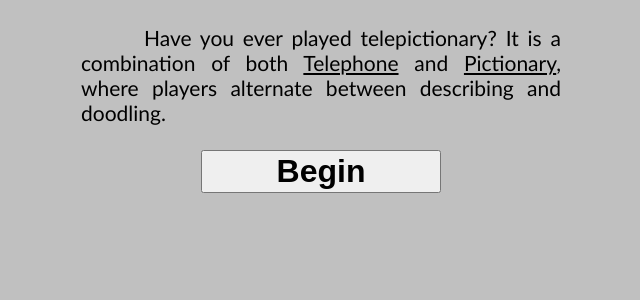
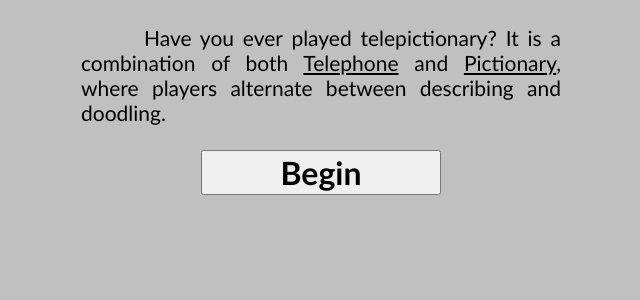
Before and after one commit to ehgoodenough/telepictionary, a PHP site: page /telepictionary/begin.htm in a window 1280 px wide. Shown: the top 300 px of the page, without its empty margins (319-959 px from the left). Run offline with PHP 8.4, Linux system fonts and the light colour scheme.

Commit message:
Required inputs and buttons to inherit the font.

```diff
--- a/style.css
+++ b/style.css
@@ -51,6 +51,7 @@ padding:5px;
 display:block;
 font-size:32px;
 font-weight:bold;
+font-family:inherit;
 margin:25px auto;
 border-width:2px;
 border-radius:9px;
@@ -65,6 +66,7 @@ width:240px;
 display:block;
 font-size:32px;
 font-weight:bold;
+font-family:inherit;
 margin:25px auto;
 }
 
@@ -73,8 +75,8 @@ p
 width:480px;
 font-size:21px;
 text-indent:3em;
+text-align:justify;
 margin:25px auto;
-text-align:justify;
 }
 
 p > a
```
